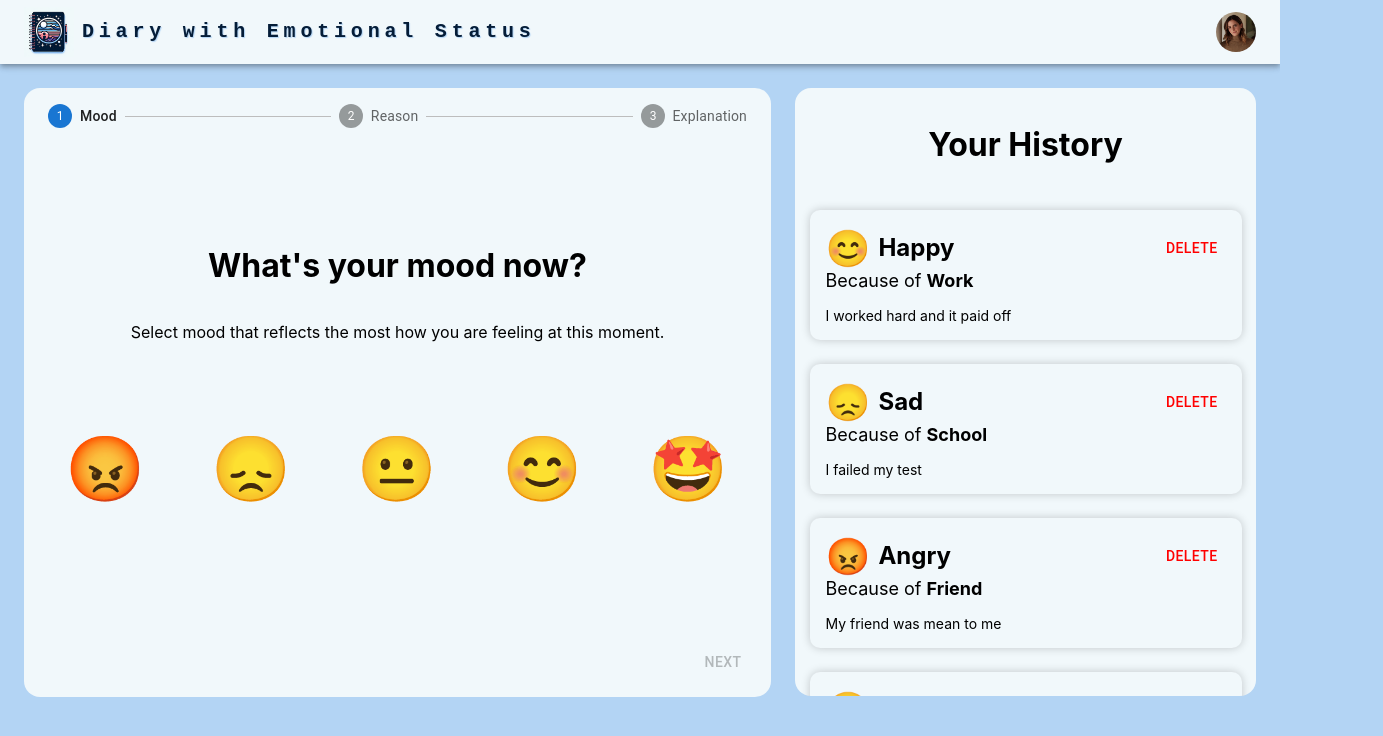
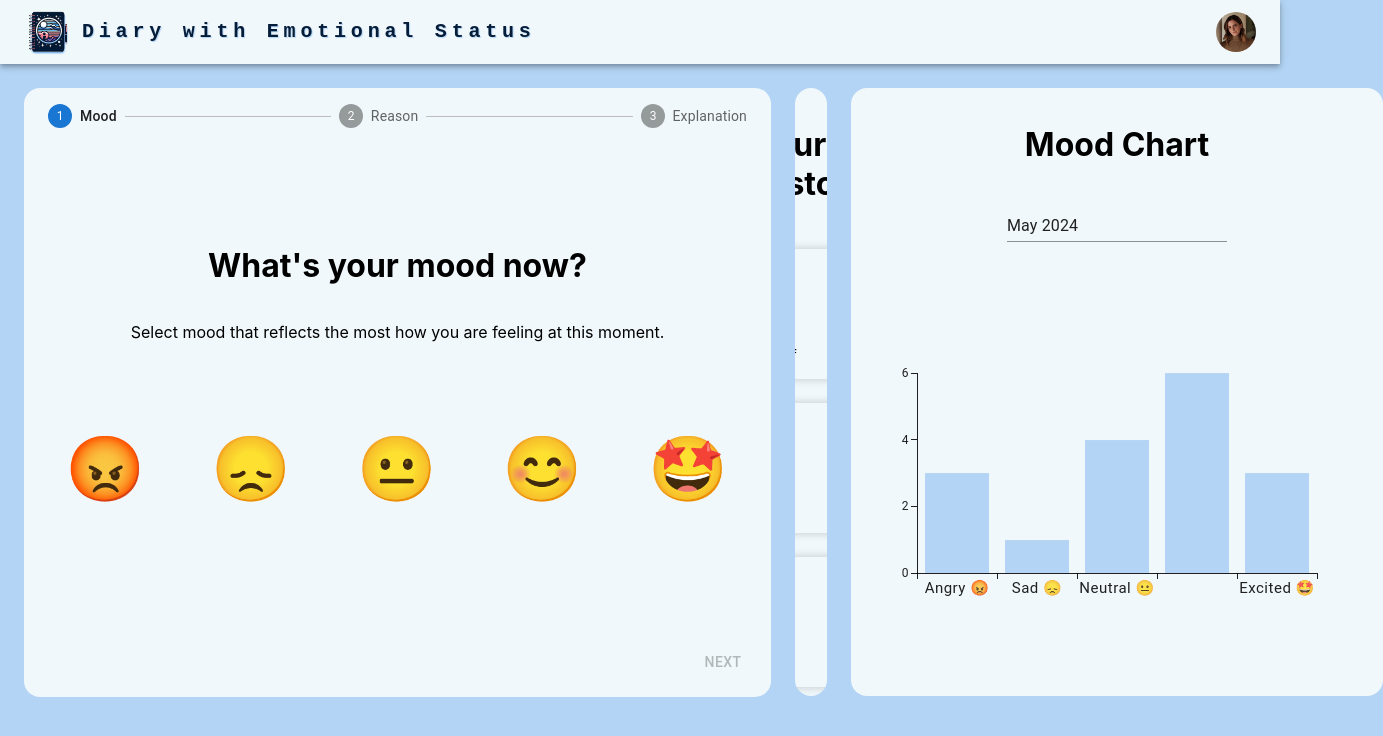
Before and after one commit to Mihai405/DES---Diary-with-Emotional-Status, a React (Create React App) app in the folder web/: page / in a window 1280 px wide. Shown: the top 736 px of the page, 1383 px wide, since content can reach past the window. Built offline with nearby package versions, Linux system fonts and the light colour scheme.

Commit message:
implemented the mood chart

```diff
--- a/web/package.json
+++ b/web/package.json
@@ -7,6 +7,7 @@
     "@emotion/styled": "11.11.5",
     "@mui/icons-material": "5.15.18",
     "@mui/material": "5.15.18",
+    "@mui/x-charts": "7.5.0",
     "@mui/x-date-pickers": "7.5.0",
     "@testing-library/jest-dom": "5.17.0",
     "@testing-library/react": "13.4.0",
--- a/web/src/App.css
+++ b/web/src/App.css
@@ -29,7 +29,7 @@
 .homeScreen-container {
     display: flex;
     margin: 24px;
-    align-items: start;
+    justify-content: space-evenly;
     gap: 24px;
     height: 100%;
 }
--- /dev/null
+++ b/web/src/components/Calendar/CalendarMoodChart.tsx
@@ -0,0 +1,47 @@
+import { DatePicker } from '@mui/x-date-pickers';
+import * as React from 'react';
+import { BarChart } from '@mui/x-charts/BarChart';
+import './styles.css';
+import dayjs, { Dayjs } from 'dayjs';
+import { useState } from 'react';
+
+export function CalendarMoodChart() {
+    const [month, setMonth] = useState<Dayjs | null>(dayjs());
+    return (
+        <div className="calendar-container">
+            <h1>Mood Chart</h1>
+            <DatePicker
+                views={['year', 'month']}
+                openTo="month"
+                disableFuture={true}
+                slotProps={{
+                    textField: {
+                        variant: 'standard',
+                    },
+                }}
+                value={month}
+                onChange={date => setMonth(date)}
+            />
+            <BarChart
+                xAxis={[
+                    {
+                        scaleType: 'band',
+                        data: [
+                            'Angry 😡',
+                            'Sad 😞',
+                            'Neutral 😐',
+                            'Happy 😊',
+                            'Excited 🤩',
+                        ],
+                        tickFontSize: 15,
+                    },
+                ]}
+                series={[
+                    { type: 'bar', data: [3, 1, 4, 6, 3], color: '#b3d4f4' },
+                ]}
+                width={500}
+                height={300}
+            />
+        </div>
+    );
+}
--- /dev/null
+++ b/web/src/components/Calendar/styles.css
@@ -0,0 +1,12 @@
+.calendar-container {
+    display: inline-flex;
+    flex-direction: column;
+    align-items: center;
+    justify-content: space-between;
+    background-color: var(--secondary-color);
+    padding: 16px;
+    border-radius: 16px;
+    height: 608px;
+    box-sizing: border-box;
+    gap: 24px;
+}
--- a/web/src/pages/HomePage.tsx
+++ b/web/src/pages/HomePage.tsx
@@ -1,6 +1,7 @@
 import NavBar from '../components/NavBar/NavBar';
 import { MoodFormStepperWrapper } from '../components/MoodForm/MoodFormStepperWrapper';
 import { MoodHistory } from '../components/History/MoodHistory';
+import { CalendarMoodChart } from '../components/Calendar/CalendarMoodChart';
 
 const mockMoodData = [
     {
@@ -62,6 +63,7 @@ export function HomePage() {
             <div className="homeScreen-container">
                 <MoodFormStepperWrapper />
                 <MoodHistory moodHistory={mockMoodData} />
+                <CalendarMoodChart />
             </div>
         </div>
     );
```
Also changed, not shown: 1 other file (tests, documents, lock files or other folders).
